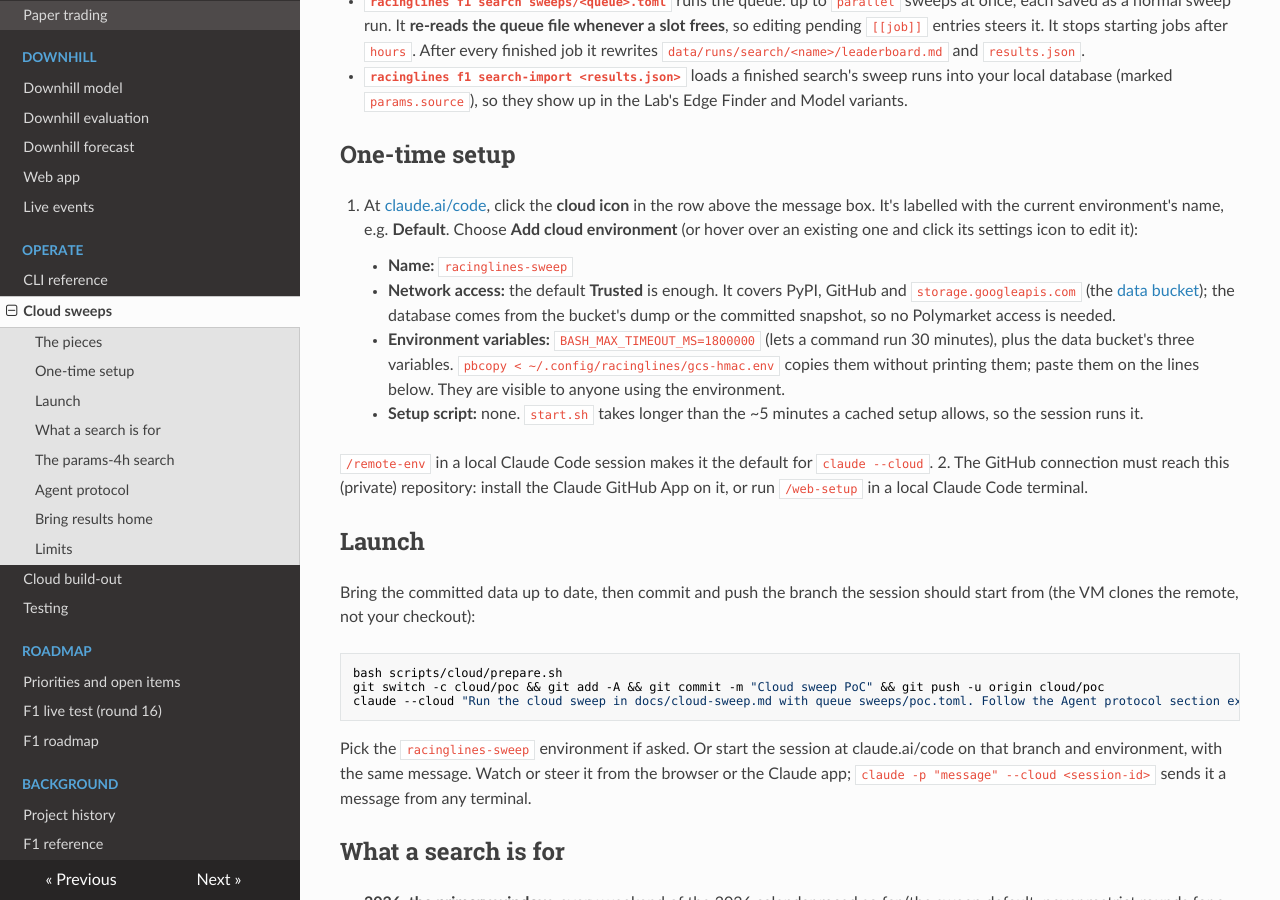
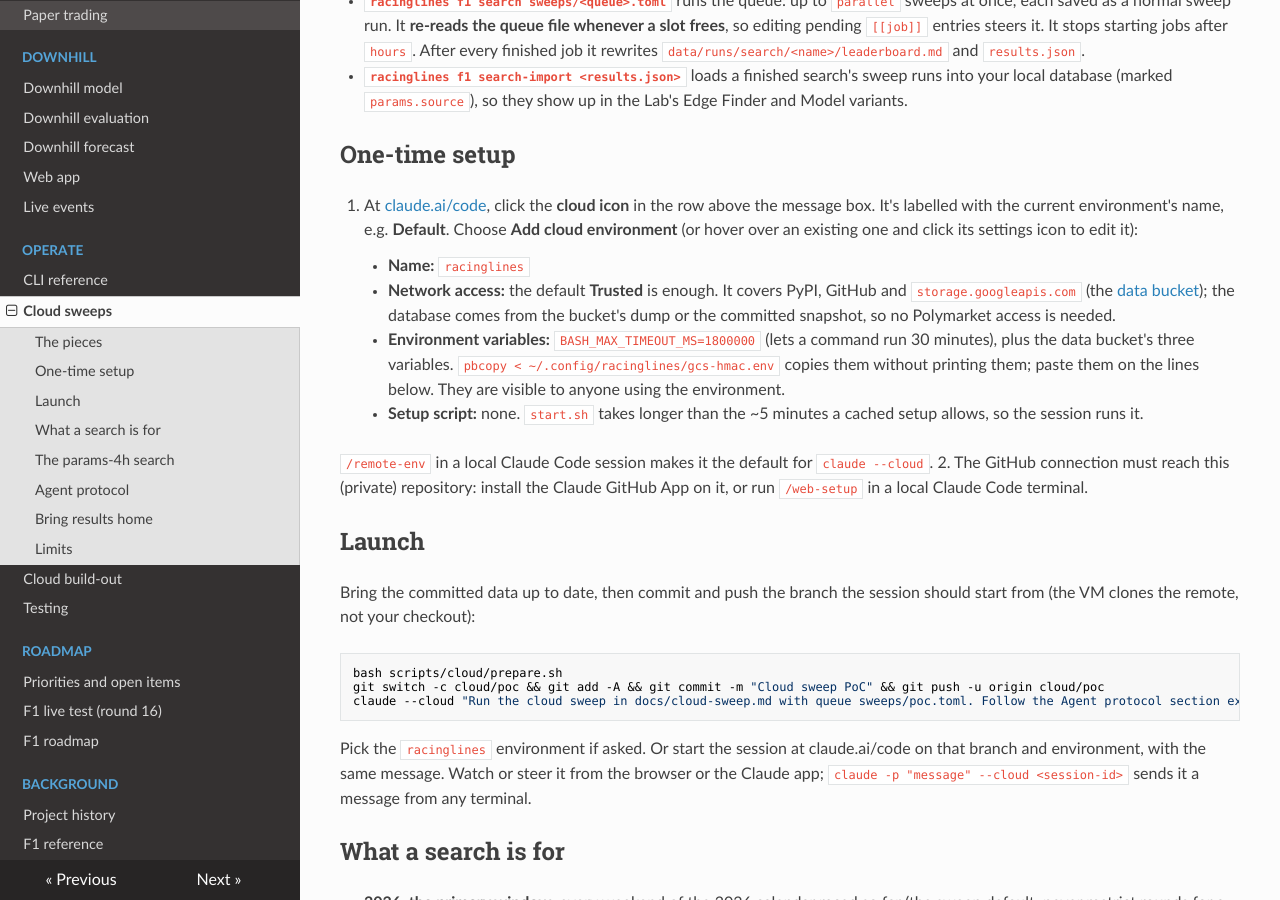
Before and after one commit to lalligagger/racinglines-public, an MkDocs documentation site: the page built from docs/cloud-sweep.md, in a window 1280 px wide and 900 px high, scrolled down 1004 px. Built offline with MkDocs 1.6.1, drawn with Linux system fonts in a browser that asks for light colours; nearby versions of some CDN libraries.

Commit message:
Docs: the cloud environment is named racinglines
Co-Authored-By: Claude Opus 5.5 <noreply@anthropic.com>

````diff
--- a/docs/cloud-sweep.md
+++ b/docs/cloud-sweep.md
@@ -47,7 +47,7 @@ checks it).
 1. At [claude.ai/code](https://claude.ai/code), click the **cloud icon** in the row above the message
    box. It's labelled with the current environment's name, e.g. **Default**. Choose **Add cloud
    environment** (or hover over an existing one and click its settings icon to edit it):
-    - **Name:** `racinglines-sweep`
+    - **Name:** `racinglines`
     - **Network access:** the default **Trusted** is enough. It covers PyPI, GitHub and
       `storage.googleapis.com` (the [data bucket](data.md#data-bucket)); the database comes from the
       bucket's dump or the committed snapshot, so no Polymarket access is needed.
@@ -72,7 +72,7 @@ git switch -c cloud/poc && git add -A && git commit -m "Cloud sweep PoC" && git
 claude --cloud "Run the cloud sweep in docs/cloud-sweep.md with queue sweeps/poc.toml. Follow the Agent protocol section exactly."
 ```
 
-Pick the `racinglines-sweep` environment if asked. Or start the session at claude.ai/code on that
+Pick the `racinglines` environment if asked. Or start the session at claude.ai/code on that
 branch and environment, with the same message. Watch or steer it from the browser or the Claude app;
 `claude -p "message" --cloud <session-id>` sends it a message from any terminal.
 
````
Also changed, not shown: docs/cloud-buildout.md (+1 -1 lines), docs/data.md (+1 -1 lines).
